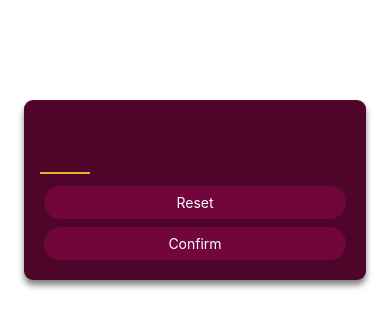
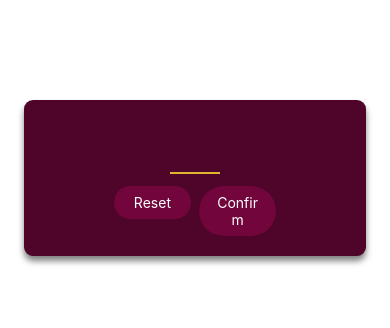
Before and after one commit to rLukoyanov/rn-numbers, a React Native app: screen / in a window 390 px wide. Shown: the top 328 px of the page. Built offline with nearby package versions, Linux system fonts and the light colour scheme.

Commit message:
improving buttons

```diff
--- a/screens/StartGameScreen.js
+++ b/screens/StartGameScreen.js
@@ -11,14 +11,21 @@ export const StartGameScreen = () => {
         autoCapitalize="none"
         autoCorrect={false}
       />
-      <PramiryButton>Reset</PramiryButton>
-      <PramiryButton>Confirm</PramiryButton>
+      <View style={styles.buttonsContainer}>
+        <View style={styles.buttonContainer}>
+          <PramiryButton>Reset</PramiryButton>
+        </View>
+        <View style={styles.buttonContainer}>
+          <PramiryButton>Confirm</PramiryButton>
+        </View>
+      </View>
     </View>
   );
 };
 
 const styles = StyleSheet.create({
   inputContainer: {
+    alignItems: "center",
     padding: 16,
     marginTop: 100,
     marginHorizontal: 24,
@@ -41,4 +48,10 @@ const styles = StyleSheet.create({
     fontWeight: "bold",
     textAlign: "center",
   },
+  buttonsContainer: {
+    flexDirection: "row",
+  },
+  buttonContainer: {
+    flex: 1,
+  },
 });
```
